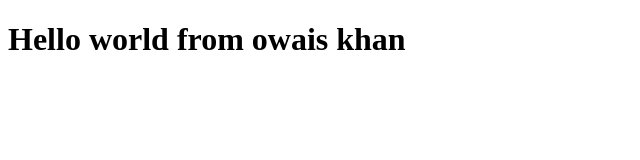
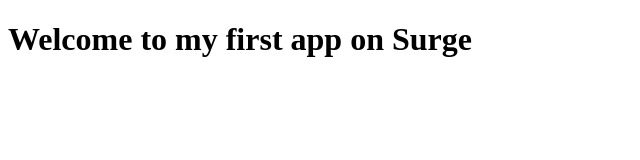
Before and after one commit to owaisikhan/Bootcamp-2020, a plain HTML site: page index.html in a window 1280 px wide. Shown: the whole page, without its empty margins (0-640 px from the left). Drawn offline with Linux system fonts and the light colour scheme.

Commit message:
Update index.html

```diff
--- a/index.html
+++ b/index.html
@@ -6,7 +6,7 @@
     <title>Document</title>
 </head>
 <body>
-    <h1>Hello world from owais khan</h1>
+    <h1>Welcome to my first app on Surge</h1>
 
 </body>
 </html>
```
